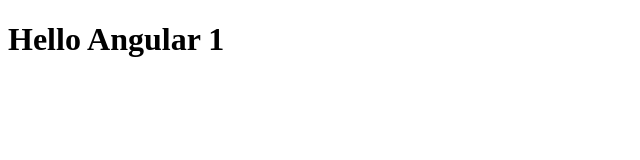
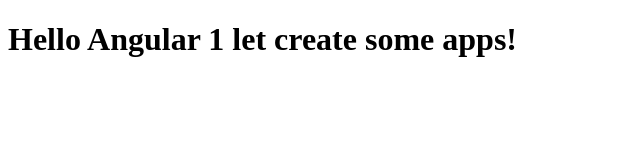
Before and after one commit to mrjkc/angular, a plain HTML site: page index.html in a window 1280 px wide. Shown: the whole page, without its empty margins (0-640 px from the left). Drawn offline with Linux system fonts and the light colour scheme.

Commit message:
edited index

```diff
--- a/index.html
+++ b/index.html
@@ -5,6 +5,6 @@
     <title>Hello Angular</title>
   </head>
   <body>
-    <h1>Hello Angular 1</h1>
+    <h1>Hello Angular 1 let create some apps!</h1>
   </body>
 </html>
```
